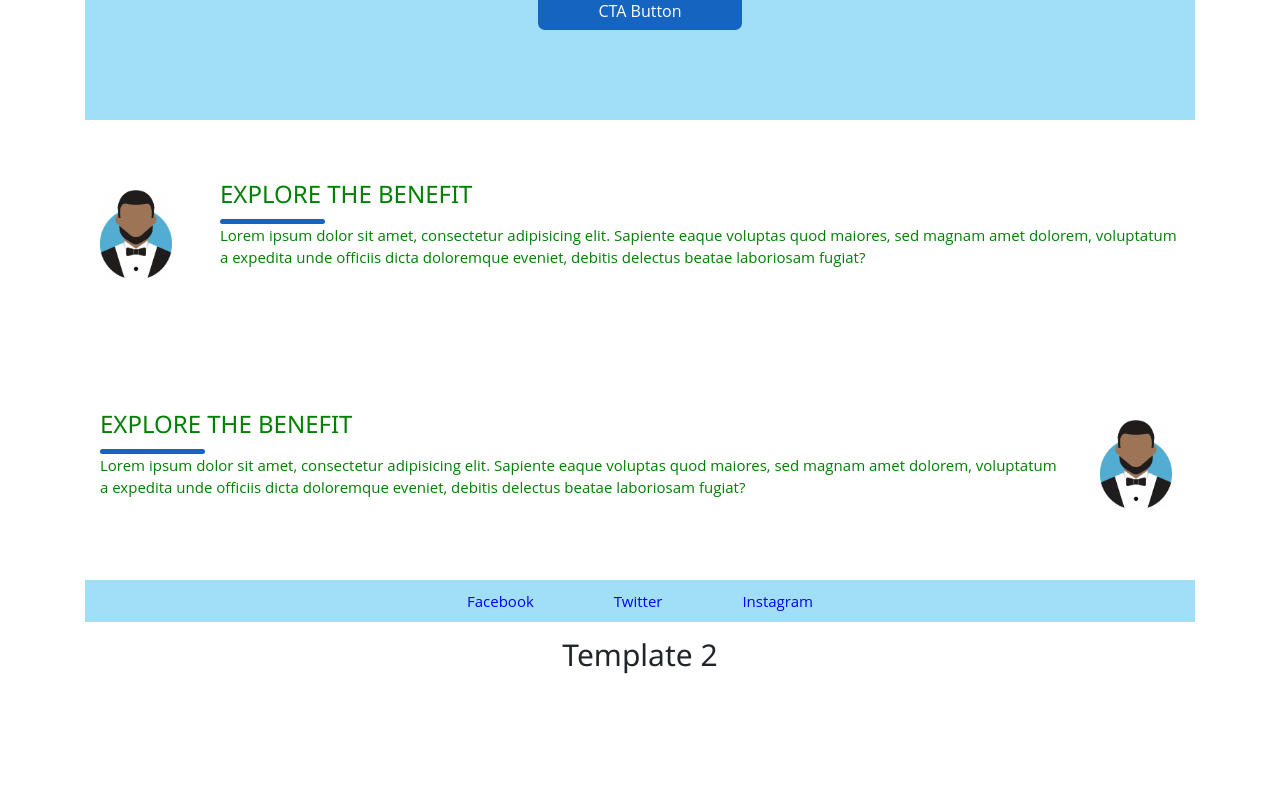
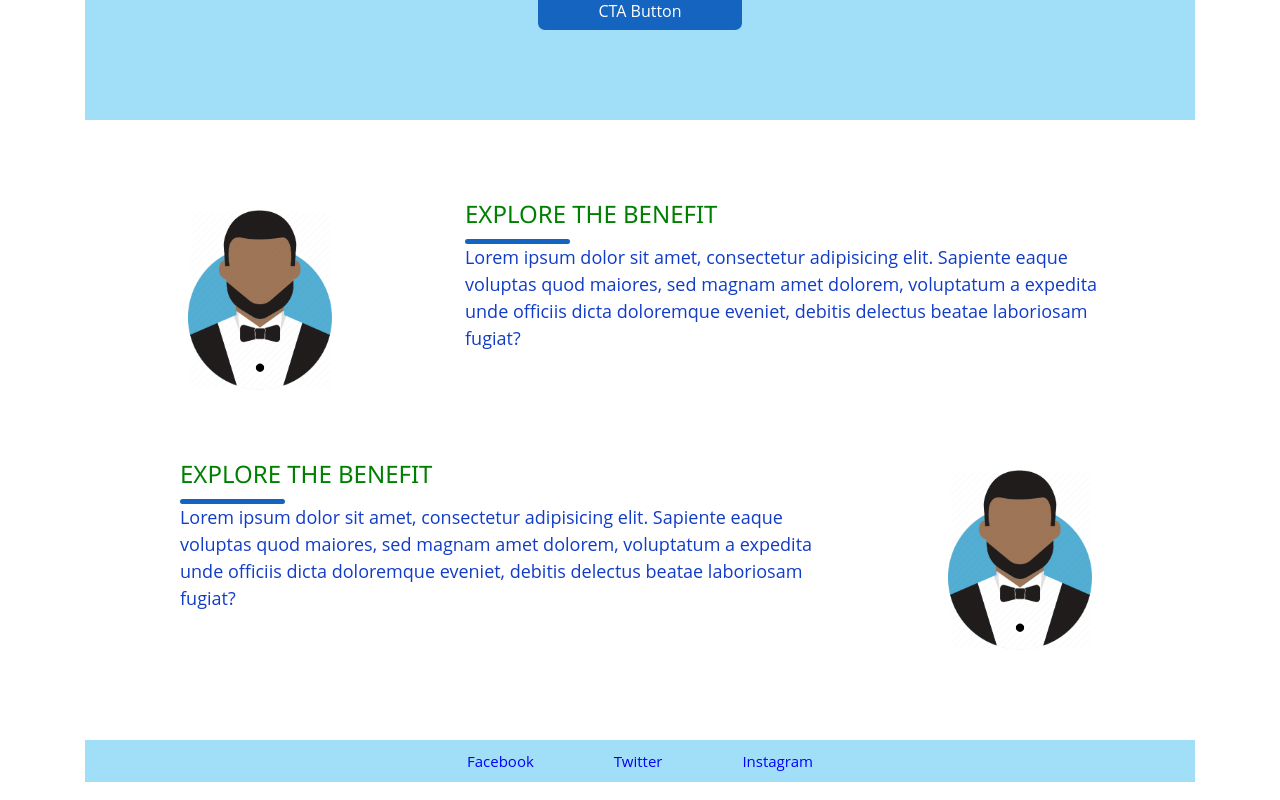
Before and after one commit to dewaqintoro/NgoRec1, a React (Create React App) app: page / in a window 1280 px wide. Shown: the part 500-1300 px from the top of the page. Built offline with nearby package versions, Linux system fonts and the light colour scheme.

Commit message:
menggabungkan body template 1

```diff
--- a/src/App.js
+++ b/src/App.js
@@ -1,14 +1,12 @@
 import React from 'react';
-import logo from './logo.svg';
 import './App.css';
 import Header from './Component/Header'
-import Body1 from './Component/Body1'
-import Body2 from './Component/Body2';
-import Footer from './Component/Footer';
-import Ndas from './Component2/Ndas';
-import Awak from './Component2/Awak';
-import Galery from './Component2/Galery';
-import Sikel from './Component2/Sikel';
+import Body from './Component/Body'
+import Footer from './Component/Footer'
+import Ndas from './Component2/Ndas'
+import Awak from './Component2/Awak'
+import Galery from './Component2/Galery'
+import Sikel from './Component2/Sikel'
 
 function App() {
   return (
@@ -16,8 +14,7 @@ function App() {
       <div className="App">
         <div className="template1">
           <Header/>
-          <Body1/>
-          <Body2/>
+          <Body/>
           <Footer/>
         </div>
 
--- /dev/null
+++ b/src/Component/Body.jsx
@@ -0,0 +1,47 @@
+import React, {Component} from 'react'
+import './Style/Body.css'
+import car1 from './car1.png'
+
+export default class Body extends Component {
+  render(){
+      return(
+      <div className="body">
+
+          <div class="row body1">
+            <div class="col-4">
+              <div className='img1'>
+                <img src={car1} alt=""/>
+              </div>
+            </div>
+
+            <div class="col">
+              <div className='par'>
+                <h3>Explore the benefit</h3>
+                <div className='delimiter'></div>
+                <p>Lorem ipsum dolor sit amet, consectetur adipisicing elit. Sapiente eaque voluptas quod maiores, sed magnam amet dolorem, voluptatum a expedita unde officiis dicta doloremque eveniet, debitis delectus beatae laboriosam fugiat?</p>
+              </div>
+            </div>
+            <div className="col-1"></div>
+          </div>
+
+          <div class="row body2">
+            <div className="col-1"></div>
+            <div class="col">
+              <div className='par'>
+                <h3>Explore the benefit</h3>
+                <div className='delimiter'></div>
+                <p>Lorem ipsum dolor sit amet, consectetur adipisicing elit. Sapiente eaque voluptas quod maiores, sed magnam amet dolorem, voluptatum a expedita unde officiis dicta doloremque eveniet, debitis delectus beatae laboriosam fugiat?</p>
+              </div>
+            </div>
+
+            <div class="col-4">
+              <div className='img1'>
+                <img src={car1} alt=""/>
+              </div>
+            </div>
+          </div>
+
+      </div>
+     )
+  }
+}
--- a/src/Component/Body1.jsx
+++ /dev/null
@@ -1,23 +0,0 @@
-import React, {Component} from 'react'
-import './Style/Body1.css'
-import car1 from './car1.png'
-
-export default class Body1 extends Component {
-  render(){
-      return(
-        <div className='container body1'>
-
-          <div className='img1'>
-            <img src={car1} alt=""/>
-          </div>
-
-          <div className='par'>
-            <h3>Explore the benefit</h3>
-            <div className='delimiter'></div>
-            <p>Lorem ipsum dolor sit amet, consectetur adipisicing elit. Sapiente eaque voluptas quod maiores, sed magnam amet dolorem, voluptatum a expedita unde officiis dicta doloremque eveniet, debitis delectus beatae laboriosam fugiat?</p>
-          </div>
-        </div>
-
-     )
-  }
-}
--- a/src/Component/Body2.jsx
+++ /dev/null
@@ -1,22 +0,0 @@
-import React, {Component} from 'react'
-import './Style/Body2.css'
-import car2 from './car1.png'
-
-
-export default class Body2 extends Component {
-  render(){
-      return(
-				<div className='container body2'>
-          <div className='par2'>
-            <h3>Explore the benefit</h3>
-            <div className='delimiter'></div>
-            <p>Lorem ipsum dolor sit amet, consectetur adipisicing elit. Sapiente eaque voluptas quod maiores, sed magnam amet dolorem, voluptatum a expedita unde officiis dicta doloremque eveniet, debitis delectus beatae laboriosam fugiat?</p>
-          </div>
-
-          <div className='img2'>
-            <img src={car2} alt=""/>
-          </div>
-        </div>
-     )
-  }
-}
--- a/src/Component/Style/Body2.css
+++ b/src/Component/Style/Body.css
@@ -1,40 +1,38 @@
-
-.body2{
+.body{
     color: green;
     text-align: left;
     background: white;
     padding: 50px 0;
-
 }
 
-.img2 {
-    display:inline-block;
-    width: 100px;
-    height: 10%;
+.body .row {
+    padding: 20px 0px;
 }
 
-.img2 img{
-    height: 90px;
-    margin: 20px 0;
-    text-align: left;
-    display: inline-block;
-    margin-left: 40px;
+.body p{
+    font-size: 18px;
 }
 
-.par2{
-    float:left;
-    display:inline-block;
-    width: -moz-calc(100% - 100px);
-    width: -webkit-calc(100% - 100px);
-    width: calc(100% - 120px);
-    height: 10%;
+.img1 img{
+    height: 180px;
+    margin: 20px 0;
+    display: inline-block;
 }
 
-.par2 h3 {
+.col-4{
+    text-align: center;
+}
+
+.par{
+    float:right;
+    display:inline-block;
+}
+
+.par h3 {
     text-transform: uppercase;
 }
 
-.par2 .delimiter{
+.par .delimiter{
     height: 5px;
     border-radius: 5px;
     width: 7rem;
--- a/src/Component/Style/Body1.css
+++ /dev/null
@@ -1,46 +0,0 @@
-.body1{
-    color: green;
-    text-align: left;
-    background: white;
-    padding: 50px 0;
-
-}
-
-.img1 {
-    display:inline-block;
-    width: 100px;
-    height: 10%;
-}
-
-.img1 img{
-    height: 90px;
-    margin: 20px 0;
-    text-align: left;
-    display: inline-block;
-}
-
-.par{
-    float:right;
-    display:inline-block;
-    width: -moz-calc(100% - 100px);
-    width: -webkit-calc(100% - 100px);
-    width: calc(100% - 120px);
-    height: 10%;
-}
-
-.par h3 {
-    text-transform: uppercase;
-}
-
-.par .delimiter{
-    height: 5px;
-    border-radius: 5px;
-    width: 7rem;
-    background-color: #1565c0;
-    bottom: 40px;
-    top: 20px;
-    right: 0;
-    left: 0;
-    margin: 0;
-
-}
--- a/src/Component2/Sikel.jsx
+++ b/src/Component2/Sikel.jsx
@@ -22,7 +22,8 @@ class Sikel extends Component{
 							<div class="w3-card-4">
 								<div class="w3-container w3-center">
 									<img src={Icon} alt=""/>
-									<h5>John Doe</h5>
+									<h3><b>Yem</b></h3>
+									<h4>@Yem1234</h4>
 									<p class="card-text">Some quick example text to build on the card title and make up the bulk of the card's content.</p>
 								</div>
 
@@ -33,7 +34,8 @@ class Sikel extends Component{
 							<div class="w3-card-4">
 								<div class="w3-container w3-center">
 									<img src={Icon} alt=""/>
-									<h5>John Doe</h5>
+									<h3><b>Ara</b></h3>
+									<h4>@Ara1234</h4>
 									<p class="card-text">Some quick example text to build on the card title and make up the bulk of the card's content.</p>
 								</div>
 
--- a/src/Component2/Style/Sikel.css
+++ b/src/Component2/Style/Sikel.css
@@ -10,11 +10,8 @@
 }
 
 .w3-center img{
-    /* max-height: 140px;
-     */
 		 margin: 8px 0px;
-		 width: 204.5px;
-		 height: 256px;
+		 width: 60%;
 }
 
 .sikelsos {
@@ -24,3 +21,13 @@
 .w3-card-4{
 	background: #ddf2fc;
 }
+
+.w3-center h3,h4 {
+    margin: 0px;
+    line-height: 16px;
+}
+
+.w3-center p {
+    padding: 10px;
+    padding-bottom: 20px;
+}
```
Also changed, not shown: 2 other files (tests, documents, lock files or other folders).
